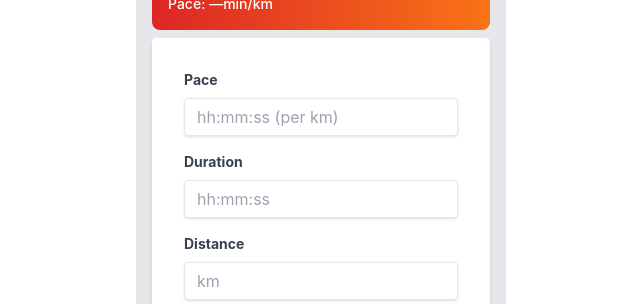
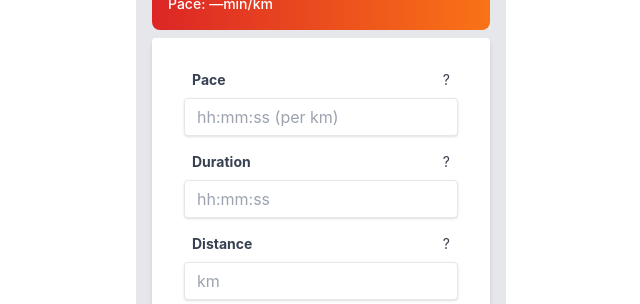
Before and after one commit to annesylvie/alpaca, a React (Create React App) app in the folder webapp/: page / in a window 1280 px wide. Both pictures are taken after a click on the button "Add New". Shown: the part 130-434 px from the top of the page, without its empty margins (319-959 px from the left). Built offline with nearby package versions, Linux system fonts and the light colour scheme; the HTML template or start-up script is replaced by a standard one.

Commit message:
webapp: input validation

```diff
--- a/webapp/src/Form.tsx
+++ b/webapp/src/Form.tsx
@@ -54,11 +54,23 @@ function ConversionInputFormInput(props: {
   placeholder: string;
   onChange: ChangeEventHandler<HTMLElement>;
   disabled: boolean
+  pattern: string;
+  tooltipContent: string;
 }) {
   return (
     <div>
-      <label className="block text-gray-700 text-sm font-bold mt-2">
-        {props.label}
+      <label className="block text-gray-700 text-sm mt-2">
+        <div className="flex justify-between">
+          <div className="pl-2 font-bold"> {props.label} </div>
+          <div className="group pr-2">
+            <p >
+              ?
+              <span className="tooltip-text max-w-[13rem] bg-gray-200 rounded hidden group-hover:block absolute text-center py-2 px-6 z-50&quot;">
+                {props.tooltipContent}
+              </span>
+            </p>
+          </div>
+        </div>
       </label>
       <input
         className="shadow appearance-none border rounded w-full my-2 py-2 px-3 text-gray-700 leading-tight focus:outline-none focus:shadow-outline"
@@ -68,6 +80,7 @@ function ConversionInputFormInput(props: {
         disabled={props.disabled}
         required
         placeholder={props.placeholder}
+        pattern={props.pattern}
       />
     </div>
   );
@@ -117,6 +130,9 @@ const useConvertor = (
   };
 };
 
+//let timeInputPattern = /^\d{0,2}:?\d{0,2}:?\d{1,2}$/;
+let timeInputPattern = "^\\d*:?\\d*:?\\d+$";
+let distanceInputPattern = "\\d+.?\\d*";
 
 function Convertor(props: {
   setSegments: Dispatch<SetStateAction<Array<ISegment>>>;
@@ -189,6 +205,8 @@ function Convertor(props: {
         onChange={onChange}
         disabled={disablePace}
         placeholder="hh:mm:ss (per km)"
+        pattern={timeInputPattern}
+        tooltipContent="Placeholder zeros can be omitted. For instance, 4 minutes 9 seconds can be entered as 4:9 instead of 00:04:09."
       />
       <ConversionInputFormInput
         label="Duration"
@@ -196,6 +214,8 @@ function Convertor(props: {
         onChange={onChange}
         disabled={disableDuration}
         placeholder="hh:mm:ss"
+        pattern={timeInputPattern}
+        tooltipContent="Placeholder zeros can be omitted. For instance, 4 minutes 9 seconds can be entered as 4:9 instead of 00:04:09."
       />
       <ConversionInputFormInput
         label="Distance"
@@ -203,6 +223,8 @@ function Convertor(props: {
         onChange={onChange}
         disabled={disableDistance}
         placeholder="km"
+        pattern={distanceInputPattern}
+        tooltipContent="Distance in kilometers, e.g. 4 or 1.2"
       />
       <div className="flex items-center justify-between">
         <button
```
